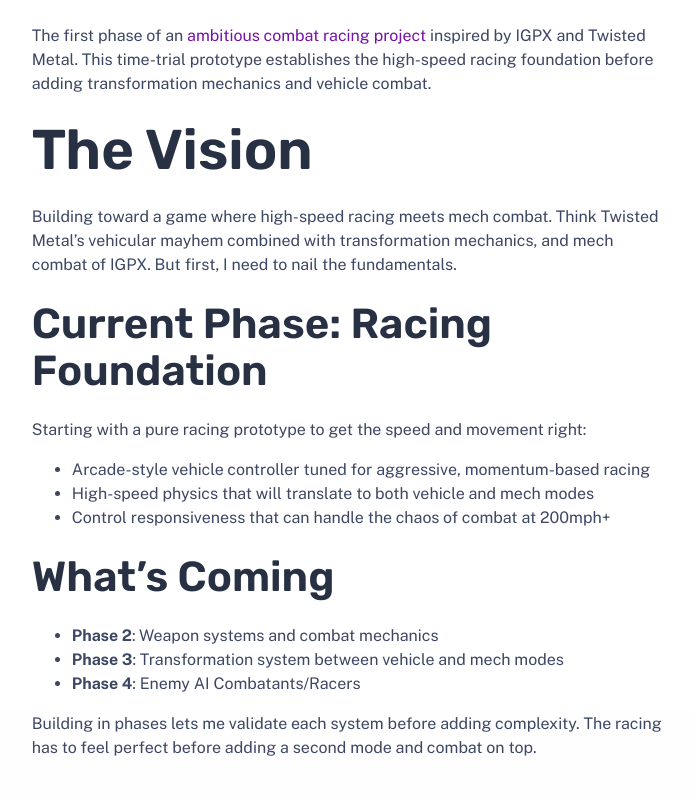
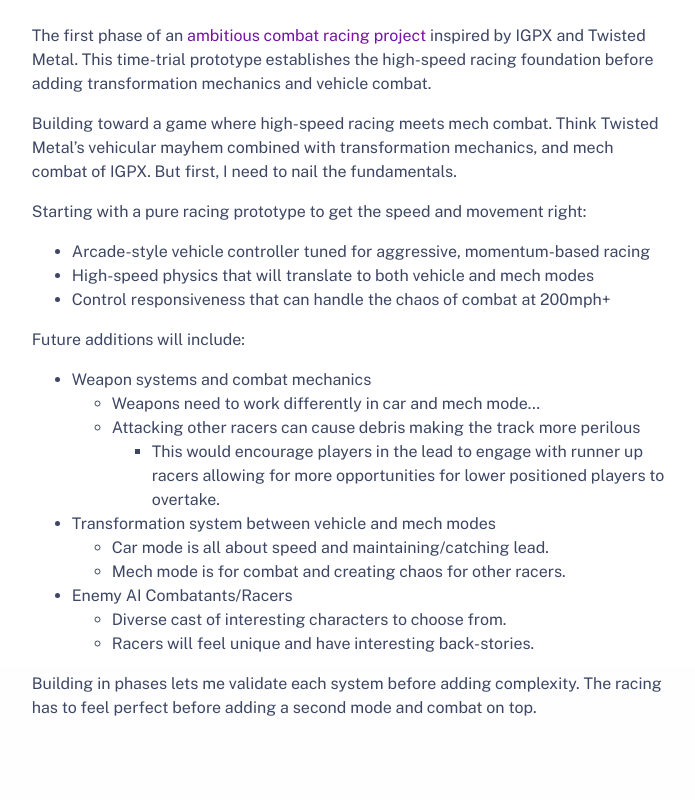
Before and after one commit to AAbushady/portfolio, an Astro site: page /work/unity/time-trial in a window 1280 px wide. Shown: the part 940-1740 px from the top of the page, without its empty margins (290-985 px from the left). Built offline with nearby package versions, Linux system fonts and the light colour scheme; Astro itself is replaced by a stand-in of ours.

Commit message:
Update time-trial prototype overview and roadmap
Retitled the project and expanded the roadmap section with more detailed plans for weapon systems, transformation mechanics, and AI racers. Clarified the phased development approach and provided additional context for future gameplay features.

```diff
--- a/src/content/work/Unity/time-trial.md
+++ b/src/content/work/Unity/time-trial.md
@@ -1,5 +1,5 @@
 ---
-title: Unity Time-Trial Prototype
+title: Time-Trial Prototype
 publishDate: 2025-08-28 00:00:00
 img: /assets/time-trial.png
 description: |
@@ -12,18 +12,23 @@ tags:
 
 The first phase of an [ambitious combat racing project](https://github.com/AAbushady/Time-Trial) inspired by IGPX and Twisted Metal. This time-trial prototype establishes the high-speed racing foundation before adding transformation mechanics and vehicle combat.
 
-## The Vision
 Building toward a game where high-speed racing meets mech combat. Think Twisted Metal's vehicular mayhem combined with transformation mechanics, and mech combat of IGPX. But first, I need to nail the fundamentals.
 
-### Current Phase: Racing Foundation
 Starting with a pure racing prototype to get the speed and movement right:
 - Arcade-style vehicle controller tuned for aggressive, momentum-based racing
 - High-speed physics that will translate to both vehicle and mech modes
 - Control responsiveness that can handle the chaos of combat at 200mph+
 
-### What's Coming
-- **Phase 2**: Weapon systems and combat mechanics
-- **Phase 3**: Transformation system between vehicle and mech modes
-- **Phase 4**: Enemy AI Combatants/Racers
+Future additions will include:
+- Weapon systems and combat mechanics
+  - Weapons need to work differently in car and mech mode...
+  - Attacking other racers can cause debris making the track more perilous
+    - This would encourage players in the lead to engage with runner up racers allowing for more opportunities for lower positioned players to overtake.
+- Transformation system between vehicle and mech modes
+  - Car mode is all about speed and maintaining/catching lead.
+  - Mech mode is for combat and creating chaos for other racers.
+- Enemy AI Combatants/Racers
+  - Diverse cast of interesting characters to choose from.
+  - Racers will feel unique and have interesting back-stories.
 
 Building in phases lets me validate each system before adding complexity. The racing has to feel perfect before adding a second mode and combat on top.
```
